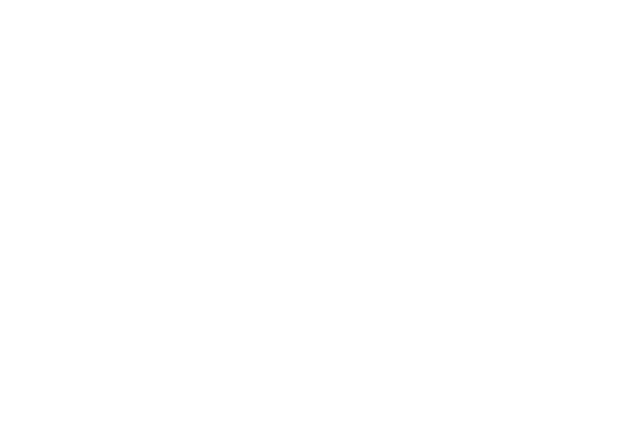
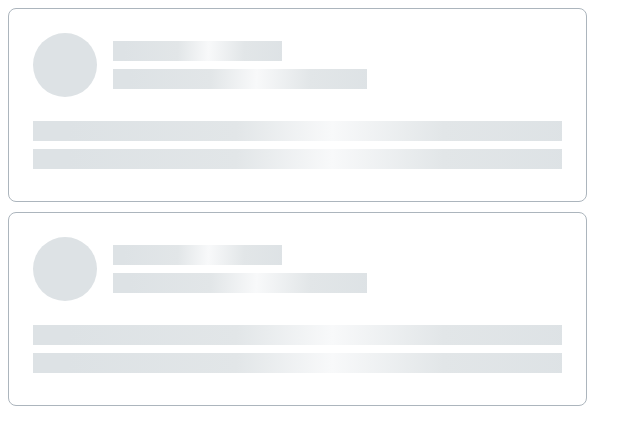
Before and after one commit to js-tasks-ru/htmlcss-20211125_alexandr-nikulin, a website: page 04-lection2/02-skeleton/index.html in a window 1280 px wide. Shown: the whole page, without its empty margins (0-642 px from the left). Drawn offline with Linux system fonts and the light colour scheme.

Commit message:
02-skeleton was added

```diff
--- a/04-lection2/02-skeleton/index.html
+++ b/04-lection2/02-skeleton/index.html
@@ -4,8 +4,119 @@
 <head>
     <link rel="stylesheet" href="../../assets/css/main.css">
     <link rel="stylesheet" href="./skeleton.css">
+    <title>Skeleton</title>
 </head>
+<style>
+
+    .example__container {
+        width: 579px;
+    }
+
+    .example__container > div {
+        margin-bottom: 10px;
+    }
+
+    .skeleton {
+        display: flex;
+        flex-direction: column;
+        box-sizing: border-box;
+        padding: 24px;
+
+        border: 1px solid var(--grey-3);
+        border-radius: 8px;
+        background: var(--white);
+
+        --line-backgroud: linear-gradient(92.51deg, var(--grey-2) 6.44%, var(--grey-1_5) 38.47%, var(--grey-1) 56.48%, var(--grey-1_5) 77.5%, var(--grey-2) 102.52%);
+    }
+
+    .skeleton__header {
+        display: flex;
+        align-items: center;
+    }
+
+    .skeleton__circle {
+        width: 64px;
+        height: 64px;
+        background: var(--grey-2);
+        border-radius: 50%;
+    }
+
+    .skeleton__circle-lines-box {
+        padding-left: 16px;
+        width: 80%;
+        height: 64px;
+
+        display: flex;
+        align-items: start;
+        justify-content: space-evenly;
+        flex-direction: column;
+    }
+
+    .skeleton__line1 {
+        background: var(--line-backgroud);
+        width: 40%;
+        height: 20px;
+    }
+
+    .skeleton__line2 {
+        background: var(--line-backgroud);
+        width: 60%;
+        height: 20px;
+    }
+
+    .skeleton__details {
+        padding-top: 16px;
+        height: 64px;
+        display: flex;
+        flex-direction: column;
+        align-items: start;
+        justify-content: space-evenly;
+    }
+
+    .skeleton__line3 {
+        background: var(--line-backgroud);
+        width: 100%;
+        height: 20px;
+    }
+
+    .skeleton__line4 {
+        background: var(--line-backgroud);
+        width: 100%;
+        height: 20px;
+    }
+
+</style>
 <body>
+
+<div class="example__container">
+    <div class="skeleton">
+        <div class="skeleton__header">
+            <div class="skeleton__circle"></div>
+            <div class="skeleton__circle-lines-box">
+                <div class="skeleton__line1"></div>
+                <div class="skeleton__line2"></div>
+            </div>
+        </div>
+        <div class="skeleton__details">
+            <div class="skeleton__line3"></div>
+            <div class="skeleton__line4"></div>
+        </div>
+    </div>
+    <div class="skeleton">
+        <div class="skeleton__header">
+            <div class="skeleton__circle"></div>
+            <div class="skeleton__circle-lines-box">
+                <div class="skeleton__line1"></div>
+                <div class="skeleton__line2"></div>
+            </div>
+        </div>
+        <div class="skeleton__details">
+            <div class="skeleton__line3"></div>
+            <div class="skeleton__line4"></div>
+        </div>
+    </div>
+</div>
+
 
 </body>
 </html>
--- a/assets/css/main.css
+++ b/assets/css/main.css
@@ -12,6 +12,7 @@
     --very-dark-blue: #0d2693;
     --red: #F03D3E;
     --grey-1: #F8F9FA;
+    --grey-1_5: #E2E6E8;
     --grey-2: #DDE2E5;
     --grey-3: #ACB5BD;
     --grey-4: #495057;
```
Lines whose indentation alone changed are shown as unchanged.
